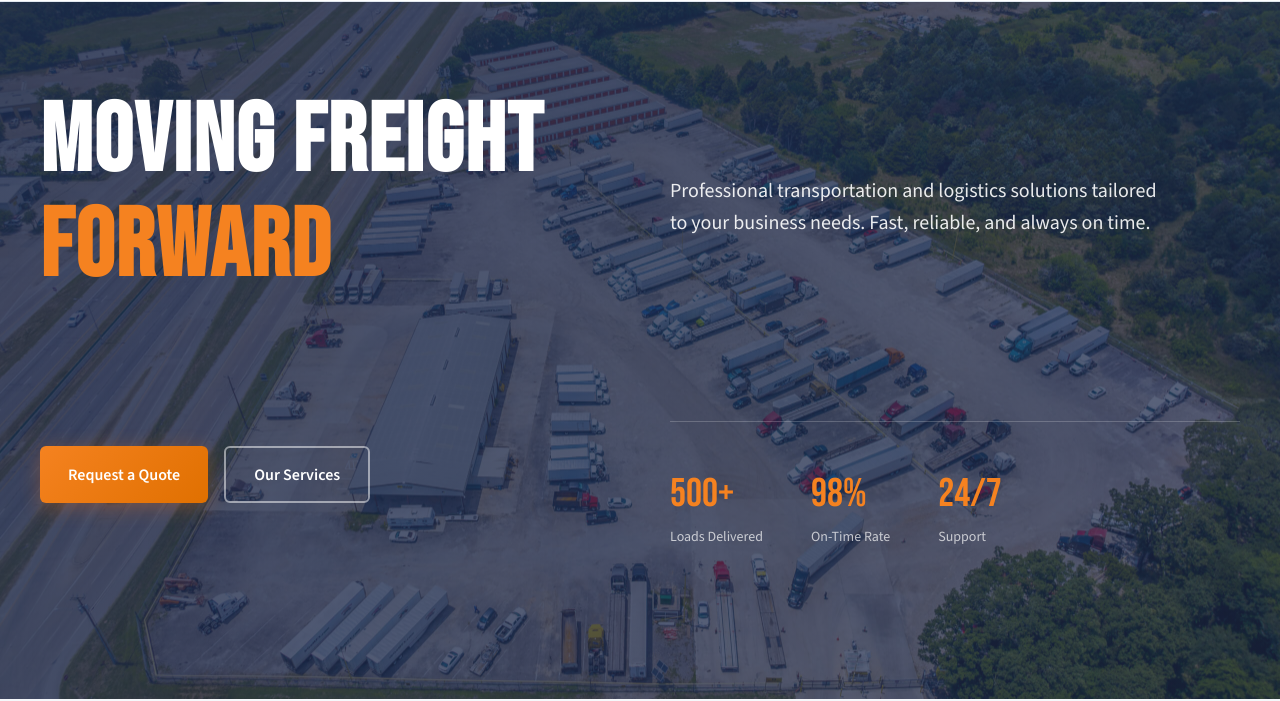
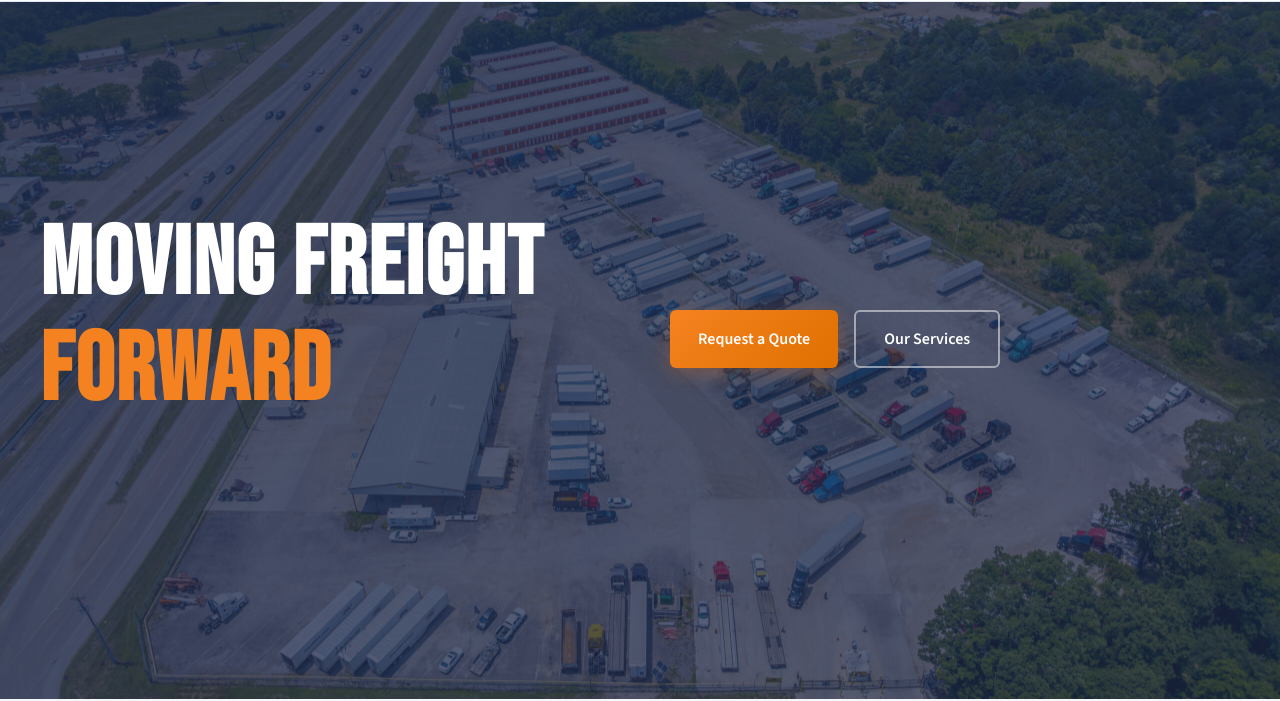
Before and after one commit to dagimfenta/aman-transportation, a plain HTML site: page index.html in a window 1280 px wide. Shown: the part 101-802 px from the top of the page. Drawn offline with nearby package versions, Linux system fonts and the light colour scheme.

Commit message:
index.html

```diff
--- a/index.html
+++ b/index.html
@@ -36,24 +36,9 @@
         <div class="hero-bg"></div>
         <div class="hero-content">
             <h1>Moving Freight<br><span class="highlight">Forward</span></h1>
-            <p class="hero-subtitle">Professional transportation and logistics solutions tailored to your business needs. Fast, reliable, and always on time.</p>
             <div class="hero-actions">
                 <a href="#quote" class="btn btn-primary">Request a Quote</a>
                 <a href="#services" class="btn btn-secondary">Our Services</a>
-            </div>
-            <div class="hero-stats">
-                <div class="stat">
-                    <span class="stat-number">500+</span>
-                    <span class="stat-label">Loads Delivered</span>
-                </div>
-                <div class="stat">
-                    <span class="stat-number">98%</span>
-                    <span class="stat-label">On-Time Rate</span>
-                </div>
-                <div class="stat">
-                    <span class="stat-number">24/7</span>
-                    <span class="stat-label">Support</span>
-                </div>
             </div>
         </div>
     </header>
@@ -262,9 +247,7 @@
         <div class="container">
             <div class="footer-content">
                 <div class="footer-brand">
-                    <a href="#" class="logo">
-                        <img src="logo.png" alt="A-man Transportation">
-                    </a>
+                    <h4>A-man Transportation</h4>
                     <p>Professional freight and logistics solutions for businesses nationwide.</p>
                 </div>
                 <div class="footer-links">
```
